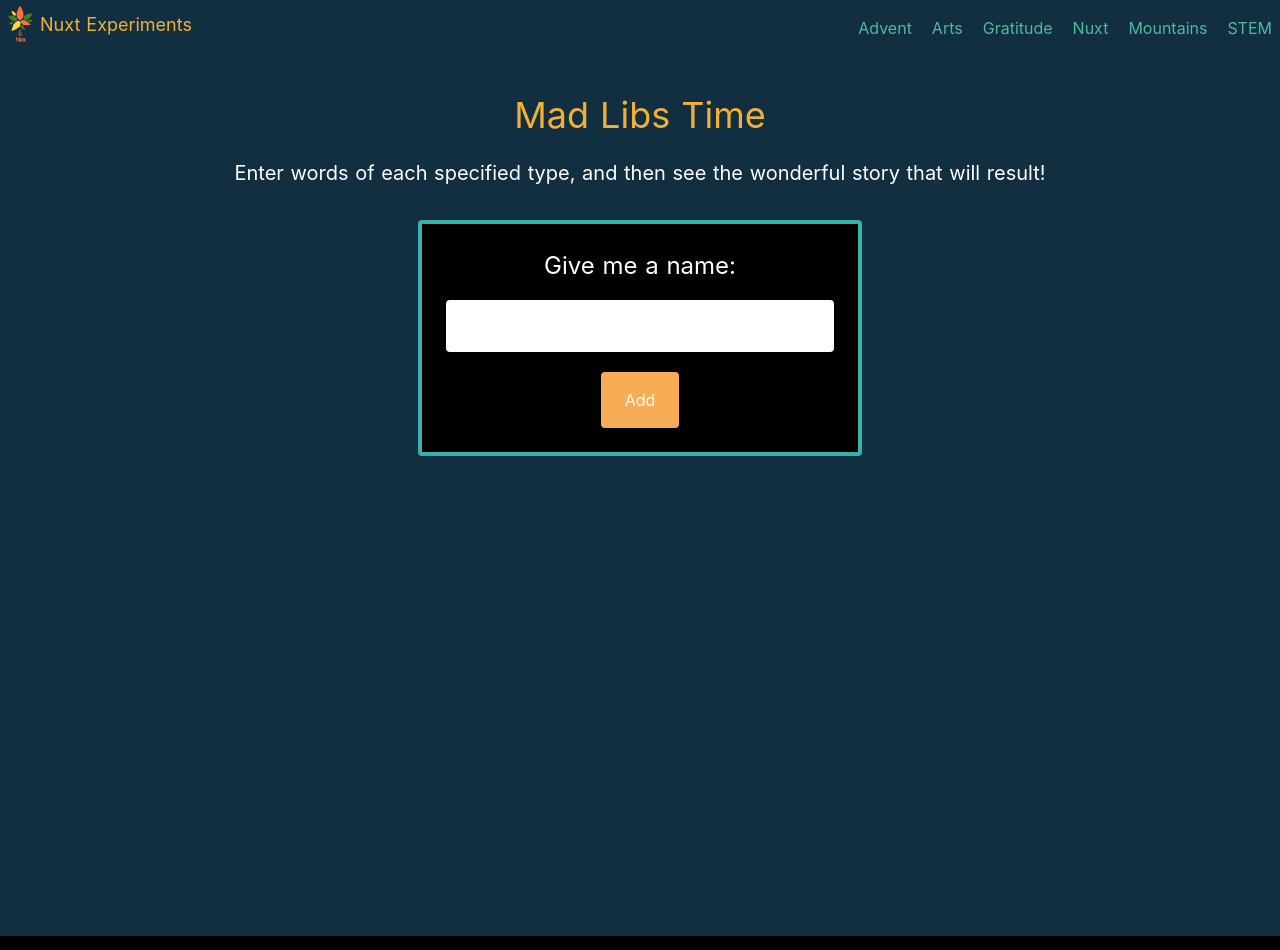
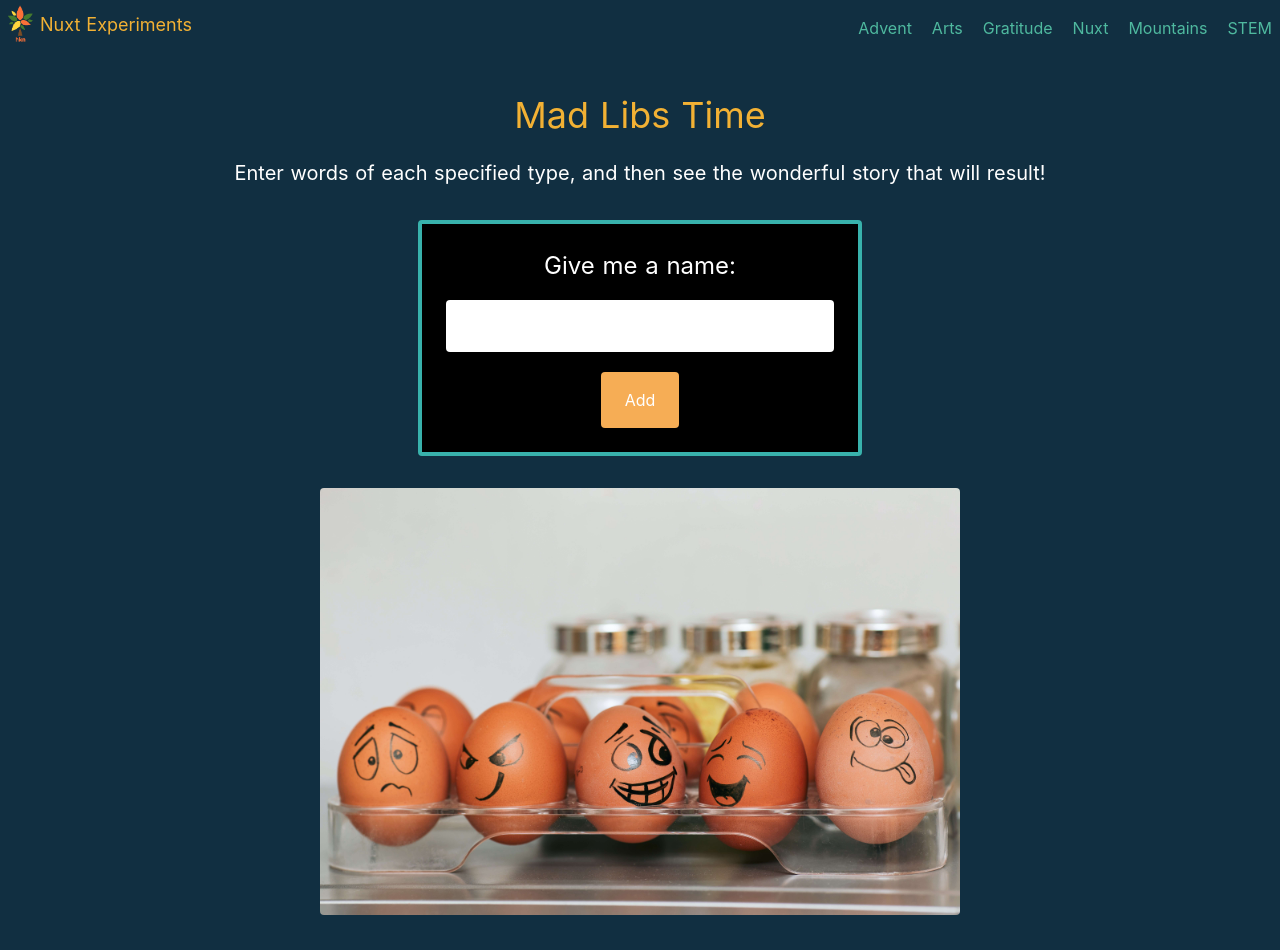
Before and after one commit to ethyl2/nuxt-experiment, a Nuxt app: page /arts/madlibs in a window 1280 px wide. Shown: the top 950 px of the page. Built offline with nearby package versions, Linux system fonts and the light colour scheme.

Commit message:
Adds more story to the madlibs page

```diff
--- a/pages/arts/madlibs.vue
+++ b/pages/arts/madlibs.vue
@@ -20,7 +20,7 @@
     </div>
     <div
       v-if="currentStep === steps.length + 1"
-      class="border border-black rounded p-4"
+      class="border border-black rounded p-4 mx-4"
     >
       <p class="text-xl">
         Once upon a time, there was a
@@ -45,17 +45,74 @@
       <p class="text-xl">
         <span class="text-orange-400">{{ userWords['name1'] }}</span> exclaimed,
         "<span class="text-orange-400">{{ userWords['exclamation1'] }}</span
-        >!" and decided to leave right away to go to
+        >!" and decided to leave right away to go to [the]
         <span class="text-orange-400">{{ userWords['adjective1'] }}</span>
         <span class="text-orange-400">{{ userWords['place1'] }}</span
         >.
       </p>
+      <br />
+      <p class="text-xl">
+        While in [the]
+        <span class="text-orange-400">{{ userWords['place1'] }}</span
+        >,
+        <span class="text-orange-400">{{ userWords['name1'] }}</span> invented a
+        <span class="text-orange-400">{{ userWords['adjective2'] }}</span>
+        <span class="text-orange-400">{{ userWords['noun2'] }}</span
+        >-<span class="text-orange-400">{{ userWords['noun3'] }}</span> so that
+        he/she could
+        <span class="text-orange-400">{{ userWords['verb1'] }}</span> more
+        easily. Bonus: the
+        <span class="text-orange-400">{{ userWords['noun2'] }}</span
+        >-<span class="text-orange-400">{{ userWords['noun3'] }}</span> could
+        also <span class="text-orange-400">{{ userWords['verb2'] }}</span> quite
+        <span class="text-orange-400">{{ userWords['adverb1'] }}</span
+        >!
+      </p>
+      <p class="text-xl">
+        This <span class="text-orange-400">{{ userWords['adjective2'] }}</span>
+        <span class="text-orange-400">{{ userWords['noun2'] }}</span
+        >-<span class="text-orange-400">{{ userWords['noun3'] }}</span> made
+        <span class="text-orange-400">{{ userWords['name1'] }}</span> feel quite
+        <span class="text-orange-400">{{ userWords['adjective3'] }}</span
+        >. He/she made $<span class="text-orange-400">{{
+          userWords['number1']
+        }}</span>
+        and used the money to buy
+        <span class="text-orange-400">{{ userWords['number2'] }}</span>
+        <span class="text-orange-400">{{ userWords['pluralNoun1'] }}</span
+        >. The
+        <span class="text-orange-400">{{ userWords['adjective1'] }}</span>
+        <span class="text-orange-400">{{ userWords['noun1'] }}</span> ate tons
+        of <span class="text-orange-400">{{ userWords['food1'] }}</span
+        >, washed it down with
+        <span class="text-orange-400">{{ userWords['liquid1'] }}</span
+        >, and went to bed.
+      </p>
+      <br />
+      <p class="text-xl">
+        You, too, could go to [the]
+        <span class="text-orange-400">{{ userWords['adjective1'] }}</span>
+        <span class="text-orange-400">{{ userWords['place1'] }}</span> and
+        invent a <span class="text-orange-400">{{ userWords['noun2'] }}</span
+        >-<span class="text-orange-400">{{ userWords['noun3'] }}</span> and live
+        <span class="text-orange-400">{{ userWords['adverb2'] }}</span> ever
+        after. Just like
+        <span class="text-orange-400">{{ userWords['name1'] }}</span
+        >. What do you think?
+      </p>
     </div>
     <div>
       <img
-        v-if="currentStep === steps.length + 1"
-        src="/to_be_continued.jpg"
-        alt="To be continued sign art"
+        :src="
+          currentStep !== steps.length + 1
+            ? '/eggs.jpg'
+            : '/to_be_continued.jpg'
+        "
+        :alt="
+          currentStep !== steps.length + 1
+            ? 'Eggs with caces'
+            : 'To Be Continued sign art'
+        "
         class="w-5/6 mx-auto m-6 rounded md:w-1/2"
       />
     </div>
@@ -80,6 +137,18 @@ export default {
         { stepNumber: 6, modelName: 'exclamation1', wordType: 'exclamation' },
         { stepNumber: 7, modelName: 'bodyPart1', wordType: 'body part' },
         { stepNumber: 8, modelName: 'place1', wordType: 'place' },
+        { stepNumber: 9, modelName: 'adjective2', wordType: 'adjective' },
+        { stepNumber: 10, modelName: 'noun3', wordType: 'noun' },
+        { stepNumber: 11, modelName: 'verb2', wordType: 'verb' },
+        { stepNumber: 12, modelName: 'noun2', wordType: 'noun' },
+        { stepNumber: 13, modelName: 'adverb2', wordType: 'adverb' },
+        { stepNumber: 14, modelName: 'adjective3', wordType: 'adjective' },
+        { stepNumber: 15, modelName: 'number1', wordType: 'number' },
+        { stepNumber: 16, modelName: 'pluralNoun1', wordType: 'plural noun' },
+        { stepNumber: 17, modelName: 'food1', wordType: 'type of food' },
+        { stepNumber: 18, modelName: 'liquid1', wordType: 'type of liquid' },
+        { stepNumber: 19, modelName: 'number2', wordType: 'number' },
+        { stepNumber: 20, modelName: 'adverb3', wordType: 'adverb' },
       ],
       userWords: {
         name1: '',
```
Also changed, not shown: static/eggs.jpg (added).
